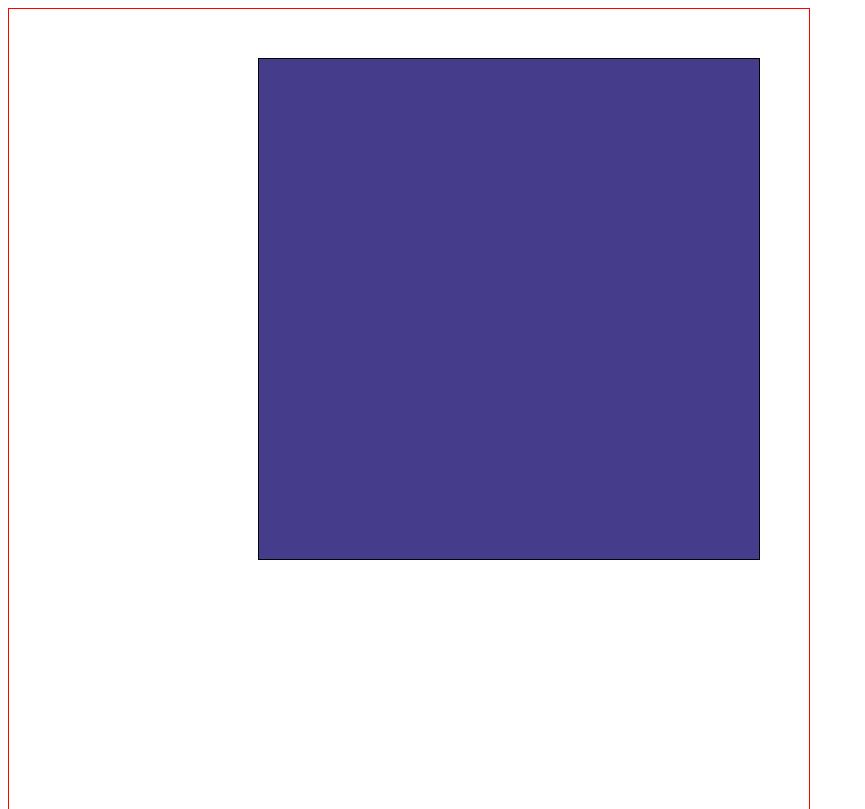
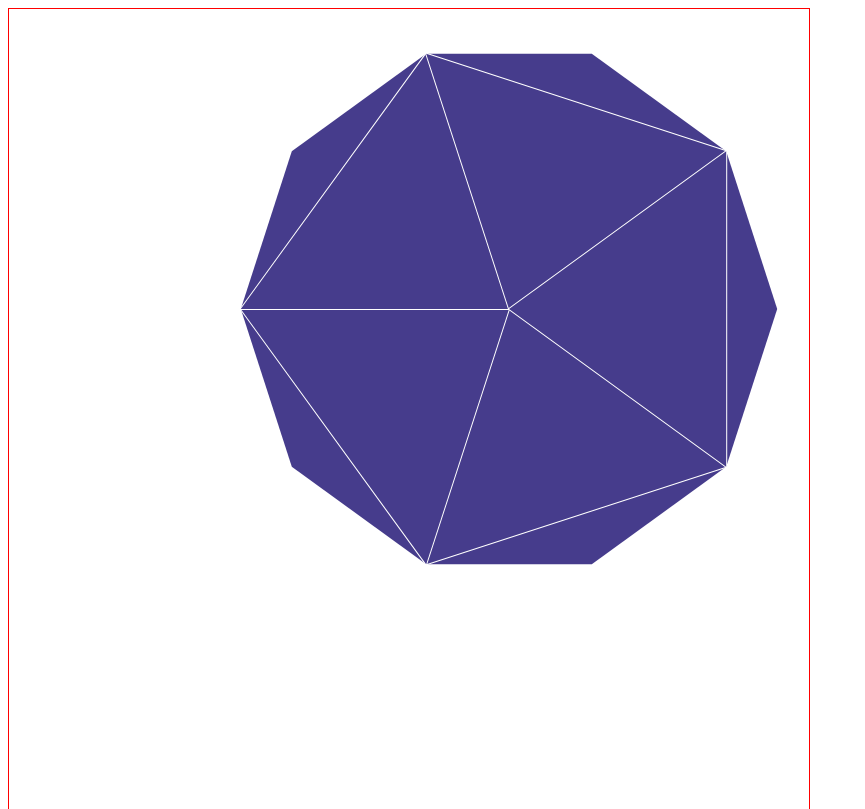
Before and after one commit to LeoGurja/trabalho_cg, a website: page index.html in a window 1280 px wide. Shown: the top 809 px of the page, without its empty margins (0-865 px from the left). Drawn offline with Linux system fonts and the light colour scheme.

Commit message:
icosahedron

```diff
--- a/index.html
+++ b/index.html
@@ -14,6 +14,7 @@
 	<script src="./src/vertex.js"></script>
 	<script src="./src/face.js"></script>
 	<script src="./src/polyhedron.js"></script>
+	<script src="./src/icosahedron.js"></script>
 	<script src="./src/index.js"></script>
 </body>
 </html>
--- /dev/null
+++ b/src/icosahedron.js
@@ -0,0 +1,43 @@
+class Icosahedron extends Polyhedron {
+	constructor(position = new Vertex({ x: 0, y: 0, z: 0 })) {
+		const vertices =
+		[
+			new Vertex({ x: 0.000, y: 0.000, z: 1.000 }),
+			new Vertex({ x: 0.894, y: 0.000, z: 0.447 }),
+			new Vertex({ x: 0.276, y: 0.851, z: 0.447 }),
+			new Vertex({ x: -0.724, y: 0.526, z: 0.447 }),
+			new Vertex({ x: -0.724, y: -0.526, z: 0.447 }),
+			new Vertex({ x: 0.276, y: -0.851, z: 0.447 }),
+			new Vertex({ x: 0.724, y: 0.526, z: -0.447 }),
+			new Vertex({ x: -0.276, y: 0.851, z: -0.447 }),
+			new Vertex({ x: -0.894, y: 0.000, z: -0.447 }),
+			new Vertex({ x: -0.276, y: -0.851, z: -0.447 }),
+			new Vertex({ x: 0.724, y: -0.526, z: -0.447 }),
+			new Vertex({ x: 0.000, y: 0.000, z: -1.000 })
+		]
+
+		const faces = [
+			new Face([vertices[0], vertices[1], vertices[2]]),
+			new Face([vertices[0], vertices[2], vertices[3]]),
+			new Face([vertices[0], vertices[3], vertices[4]]),
+			new Face([vertices[0], vertices[4], vertices[5]]),
+			new Face([vertices[0], vertices[5], vertices[1]]),
+			new Face([vertices[11], vertices[7], vertices[6]]),
+			new Face([vertices[11], vertices[8], vertices[7]]),
+			new Face([vertices[11], vertices[9], vertices[8]]),
+			new Face([vertices[11], vertices[10], vertices[9]]),
+			new Face([vertices[11], vertices[6], vertices[10]]),
+			new Face([vertices[2], vertices[1], vertices[6]]),
+			new Face([vertices[2], vertices[7], vertices[3]]),
+			new Face([vertices[3], vertices[8], vertices[4]]),
+			new Face([vertices[4], vertices[9], vertices[5]]),
+			new Face([vertices[5], vertices[10], vertices[1]]),
+			new Face([vertices[6], vertices[7], vertices[2]]),
+			new Face([vertices[7], vertices[8], vertices[3]]),
+			new Face([vertices[8], vertices[9], vertices[4]]),
+			new Face([vertices[9], vertices[10], vertices[5]]),
+			new Face([vertices[10], vertices[6], vertices[1]])
+		]
+		super(faces, position)
+	}
+}
--- a/src/index.js
+++ b/src/index.js
@@ -3,9 +3,10 @@ const context = canvas.getContext('2d')
 context.fillStyle = '#463c8c'
 context.lineWidth = 2
 context.lineJoin = context.lineCap = 'round'
-context.strokeStyle = '#000'
+context.strokeStyle = '#fff'
 
 // criar utilizando coordenadas locais do poliedro
+/*
 const frontTopLeft = new Vertex({ x: -50, y: -50, z: -50 })
 const frontTopRight = new Vertex({ x: 50, y: -50, z: -50 })
 const frontBottomLeft = new Vertex({ x: -50, y: 50, z: -50 })
@@ -21,8 +22,11 @@ const frontFace = new Face([frontTopLeft, frontBottomLeft, frontBottomRight, fro
 const backFace = new Face([backTopLeft, backBottomLeft, backBottomRight, backTopRight])
 const bottomFace = new Face([frontBottomLeft, backBottomLeft, backBottomRight, frontBottomRight])
 const rightFace = new Face([frontBottomRight, backBottomRight, backTopRight, frontTopRight])
-
-const polyhedrons = [new Polyhedron([topFace, leftFace, frontFace, backFace, bottomFace, rightFace], new Vertex({ x: 500, y: 300, z: 100 }))]
+*/
+const polyhedrons = [
+	// new Polyhedron([topFace, leftFace, frontFace, backFace, bottomFace, rightFace], new Vertex({ x: 500, y: 300, z: 100 })),
+	new Icosahedron(new Vertex({ x: 500, y: 300, z: 100 }))
+]
 /*
 polyhedrons.forEach(p => {
 	p.faces.forEach(f => {
@@ -35,7 +39,7 @@ function render() {
 
 	polyhedrons.forEach(p => {
 		p.update()
-		p.draw(context, 5)
+		p.draw(context, 300)
 	})
 }
 setInterval(render, 1)
--- a/styles.css
+++ b/styles.css
@@ -1,6 +1,7 @@
 html, body {
 	width: 100vw;
 	height: 100vh;
+	background: #000;
 }
 
 canvas {
```
